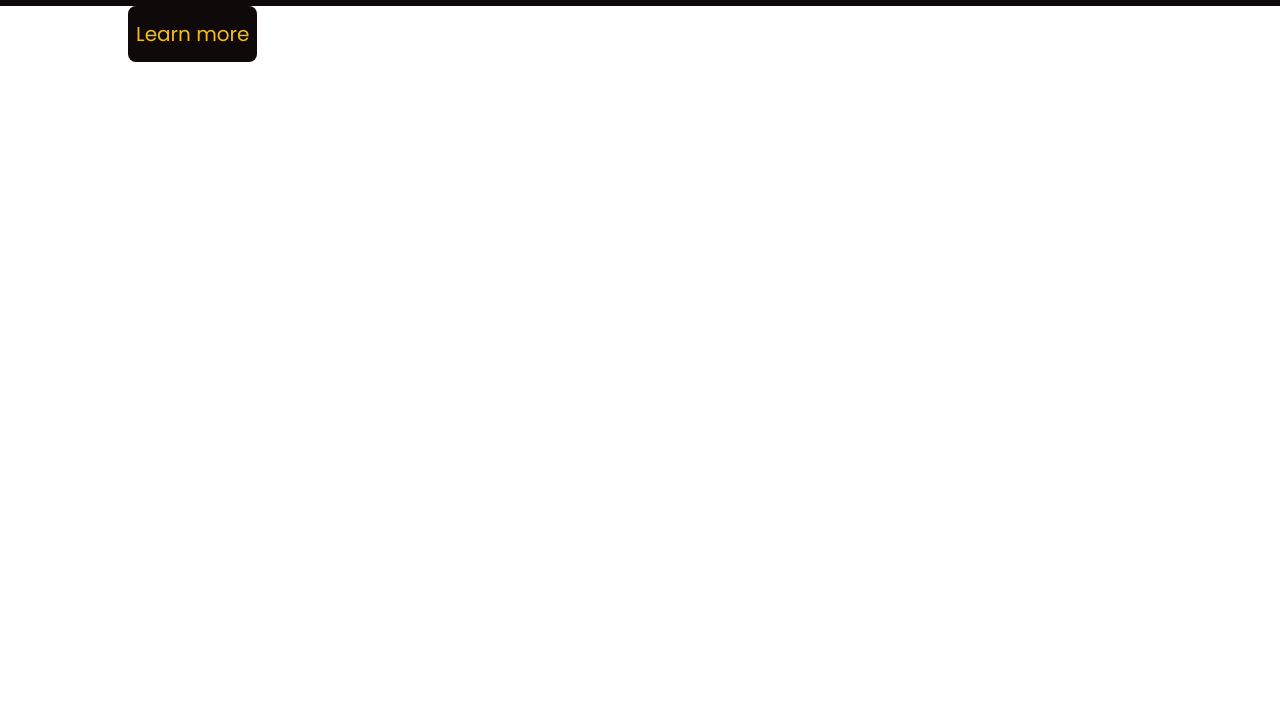
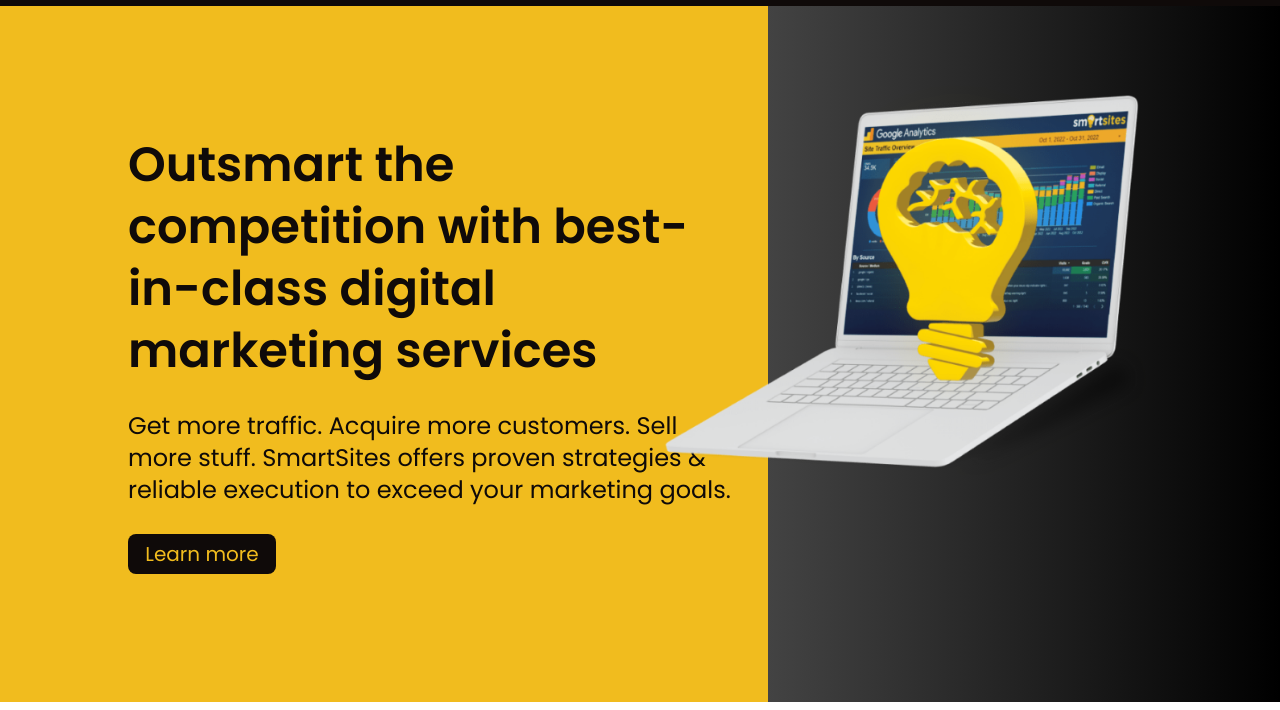
Before and after one commit to Samir22Raj/SmartSites-Nepal, a website built with Vite: page index.html in a window 1280 px wide. Shown: the part 90-800 px from the top of the page. Built offline with nearby package versions, Linux system fonts and the light colour scheme.

Commit message:
Hero Section Completed

```diff
--- a/index.html
+++ b/index.html
@@ -13,10 +13,10 @@
 		<link rel="stylesheet" href="style.css" />
 	</head>
 	<body>
-		<div class="w-full">
+		<div class="w-full font-poppins max-w-[1440px] mx-auto">
 			<!--Header Section-->
 			<div
-				class="header font-poppins lg:px-32 py-5 flex flex-row justify-center lg:justify-between items-center bg-black-new text-white"
+				class="header md:px-16 lg:px-32 py-5 flex flex-row justify-center md:justify-around items-center bg-black-new text-white"
 			>
 				<div class="image h-14 cursor-pointer">
 					<a href="/">
@@ -25,7 +25,7 @@
 				</div>
 				<div class="links">
 					<ul
-						class="list-none hidden lg:flex lg:flex-row space-x-20 font-normal text-lg leading-6"
+						class="list-none hidden md:flex md:flex-row space-x-10 xl:space-x-20 font-normal text-lg leading-6"
 					>
 						<li
 							class="hover:text-yellow cursor-pointer pb-1 border-black-new border border-solid hover:border-b-yellow"
@@ -51,20 +51,45 @@
 				</div>
 				<div class="contact hidden lg:block">
 					<button
-						class="text-black-new w-36 bg-yellow cursor-pointer rounded-lg px-4 py-2 font-normal text-lg leading-6 hover:font-semibold hover:shadow-sm hover:shadow-yellow"
+						class="text-black-new w-36 bg-yellow-bg cursor-pointer rounded-lg px-4 py-2 font-normal text-lg leading-6 hover:font-semibold hover:shadow-sm hover:shadow-yellow"
 					>
 						Contact Us
 					</button>
 				</div>
 			</div>
 			<!--Hero Section-->
-			<div class="lg:pl-32">
-				<button
-					class="text-yellow bg-black-new font-poppins rounded-lg px-2 py-4 font-normal leading-6 text-xl"
+			<div class="hero flex flex-col lg:flex-row no-wrap">
+				<div
+					class="content w-full xl:w-3/5 px-10 py-10 lg:pl-32 pr-8 xl:py-32 bg-yellow-bg float-left text-black-new"
 				>
-					Learn more
-				</button>
+					<div class="con">
+						<h2 class="font-semibold text-5xl leading-[62px]">
+							Outsmart the competition with best-in-class digital marketing
+							services
+						</h2>
+						<p class="font-normal text-2xl leading-8 my-7">
+							Get more traffic. Acquire more customers. Sell more stuff.
+							SmartSites offers proven strategies & reliable execution to exceed
+							your marketing goals.
+						</p>
+						<button
+							class="w-[148px] text-yellow bg-black-new font-poppins rounded-lg px-4 py-2 font-normal leading-6 text-xl hover:text-yellow-bg hover:font-semibold"
+						>
+							Learn more
+						</button>
+					</div>
+				</div>
+				<div
+					class="bg-gradient-to-r from-[#434343] to-black w-2/5 hidden xl:block"
+				>
+					<img
+						src="images/digital-marketing-services-banner-hero.png"
+						alt="Digital Marketting banner"
+						class="relative right-28 top-20"
+					/>
+				</div>
 			</div>
+			<!--Services Section-->
 		</div>
 	</body>
 </html>
--- a/tailwind.config.js
+++ b/tailwind.config.js
@@ -9,6 +9,7 @@ module.exports = {
 			colors: {
 				"black-new": "#0F0A09",
 				yellow: "#F1BC1E",
+				"yellow-bg": "#F1BC1E",
 			},
 		},
 	},
```
Also changed, not shown: images/digital-marketing-services-banner-hero.png (added), images/vector.png (added).
